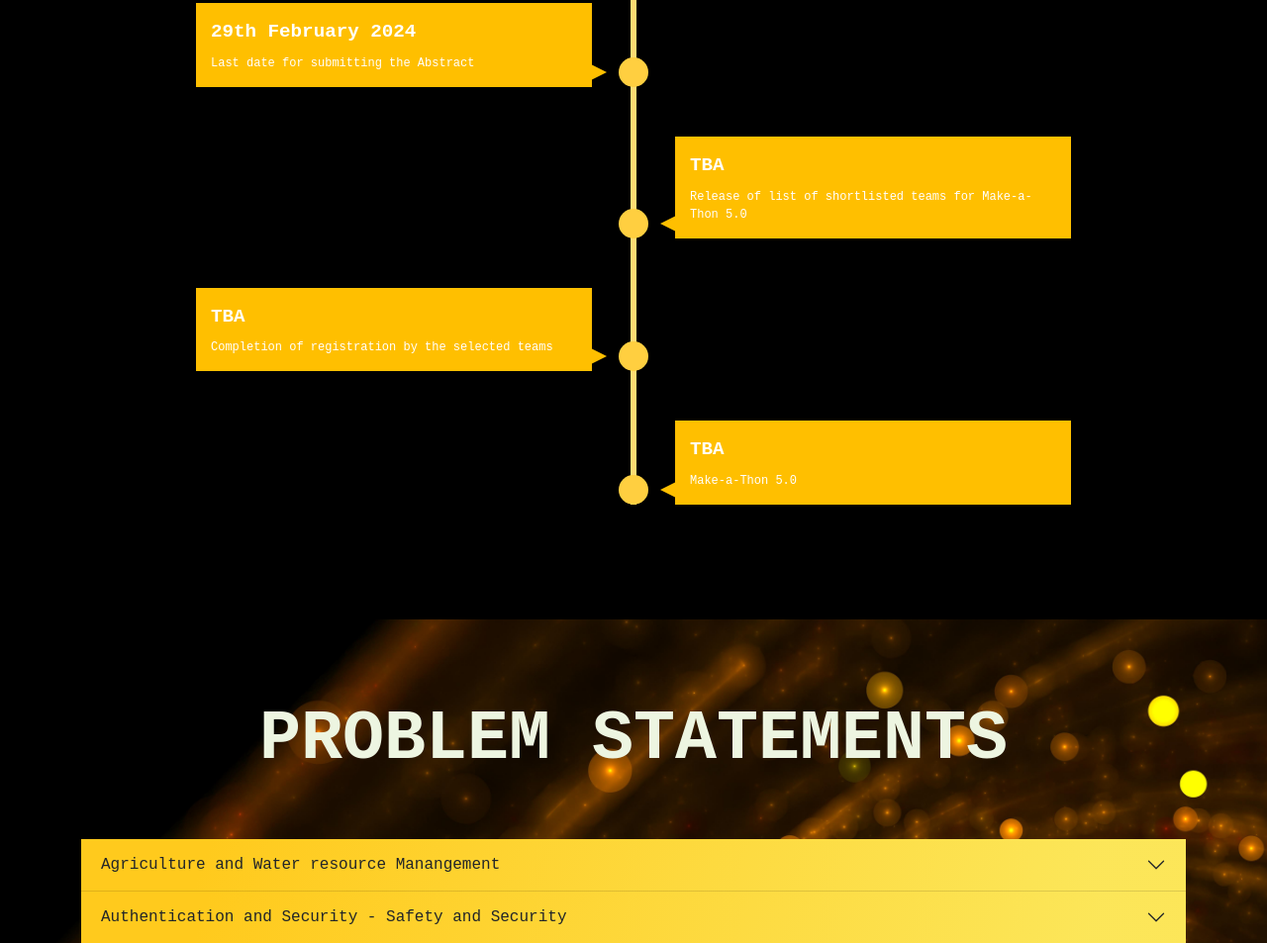
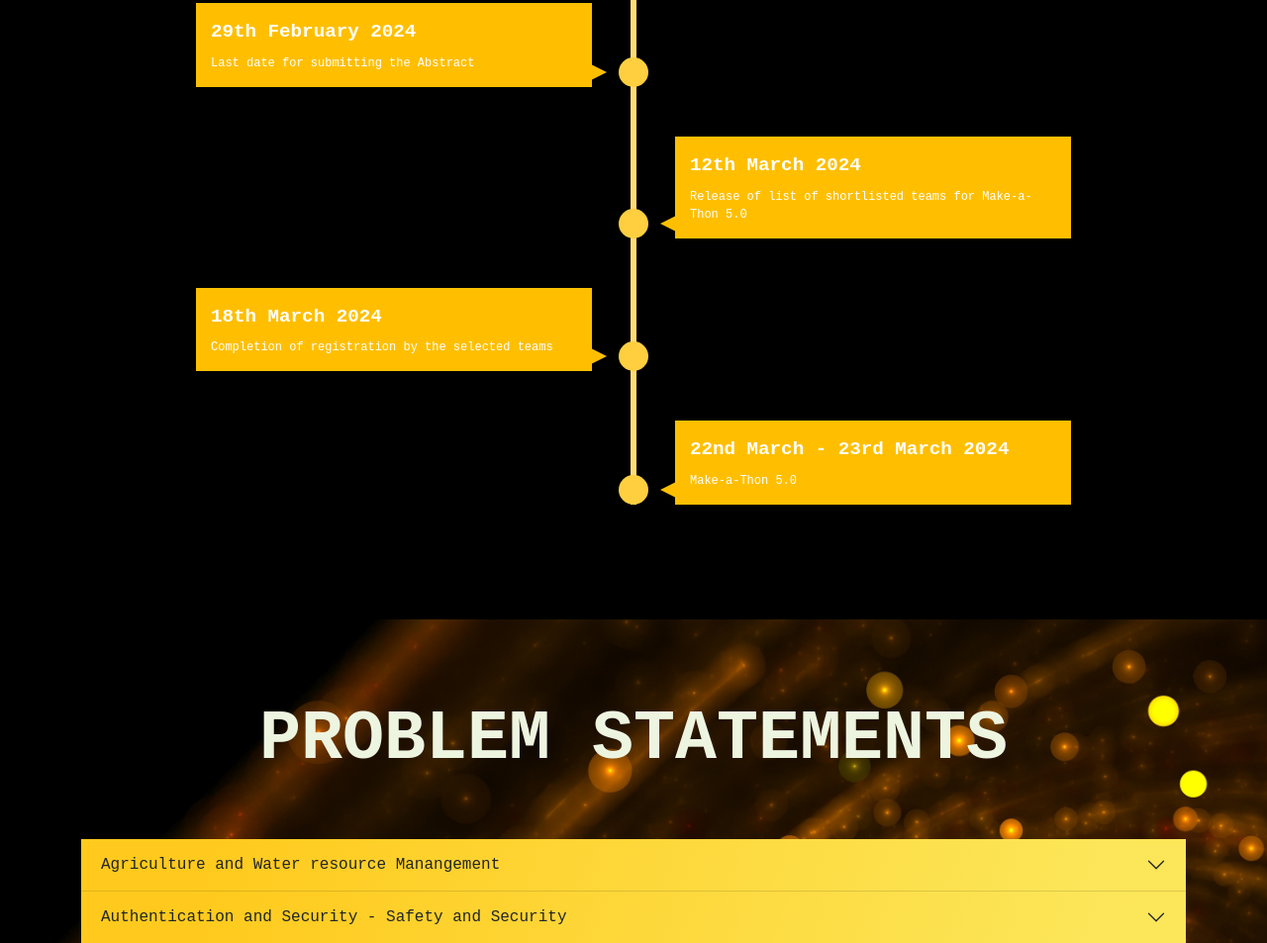
Before and after one commit to SHARAD-L/Make-a-thon-5.0, a plain HTML site: page index.html in a window 1280 px wide. Shown: the part 2599-3552 px from the top of the page at 99% size. Drawn offline with nearby package versions, Linux system fonts and the light colour scheme; a web font is replaced by a local one.

Commit message:
Update index.html

```diff
--- a/index.html
+++ b/index.html
@@ -205,17 +205,17 @@
           </li>
           <li>
             <div>
-              <time>TBA</time> Release of list of shortlisted teams for Make-a-Thon 5.0
+              <time>12th March 2024</time> Release of list of shortlisted teams for Make-a-Thon 5.0
             </div>
           </li>
           <li>
             <div>
-              <time>TBA</time> Completion of registration by the selected teams
+              <time>18th March 2024</time> Completion of registration by the selected teams
             </div>
           </li>
           <li>
             <div>
-              <time>TBA</time> Make-a-Thon 5.0
+              <time>22nd March - 23rd March 2024</time> Make-a-Thon 5.0
             </div>
           </li>
         </ul>
```
